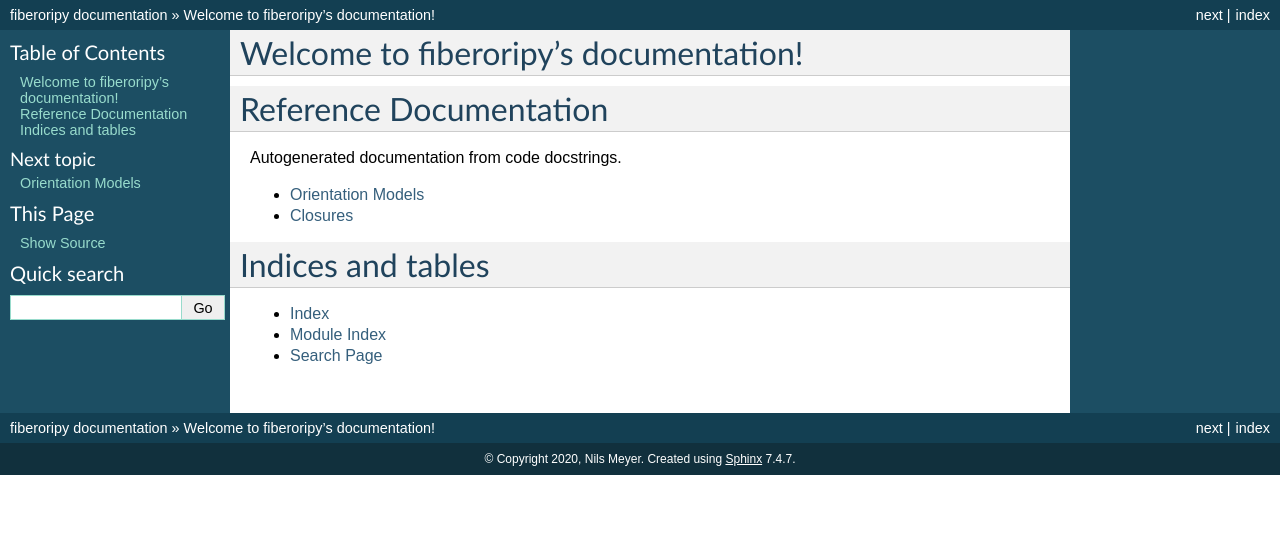
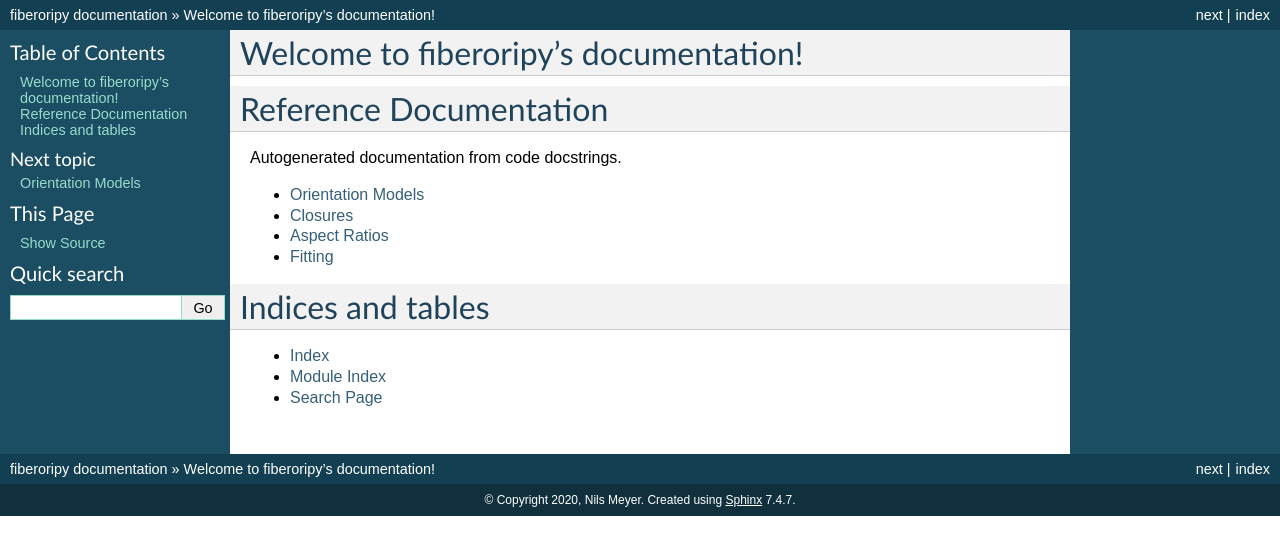
Before and after one commit to meyer-nils/fiberoripy, a Sphinx documentation site: the page built from docs/index.rst, in a window 1280 px wide. Shown: the top 555 px of the page. Built offline with Sphinx 7.4.7, drawn with Linux system fonts in a browser that asks for light colours.

Commit message:
Add two more modules to the docs.

```diff
--- a/docs/reference.rst
+++ b/docs/reference.rst
@@ -7,3 +7,13 @@ Closures
 ========
 .. automodule:: fiberoripy.closures
   :members:
+
+Aspect Ratios
+=============
+.. automodule:: fiberoripy.aspect_ratios
+  :members:
+
+Fitting
+========
+.. automodule:: fiberoripy.fit
+  :members:
```
